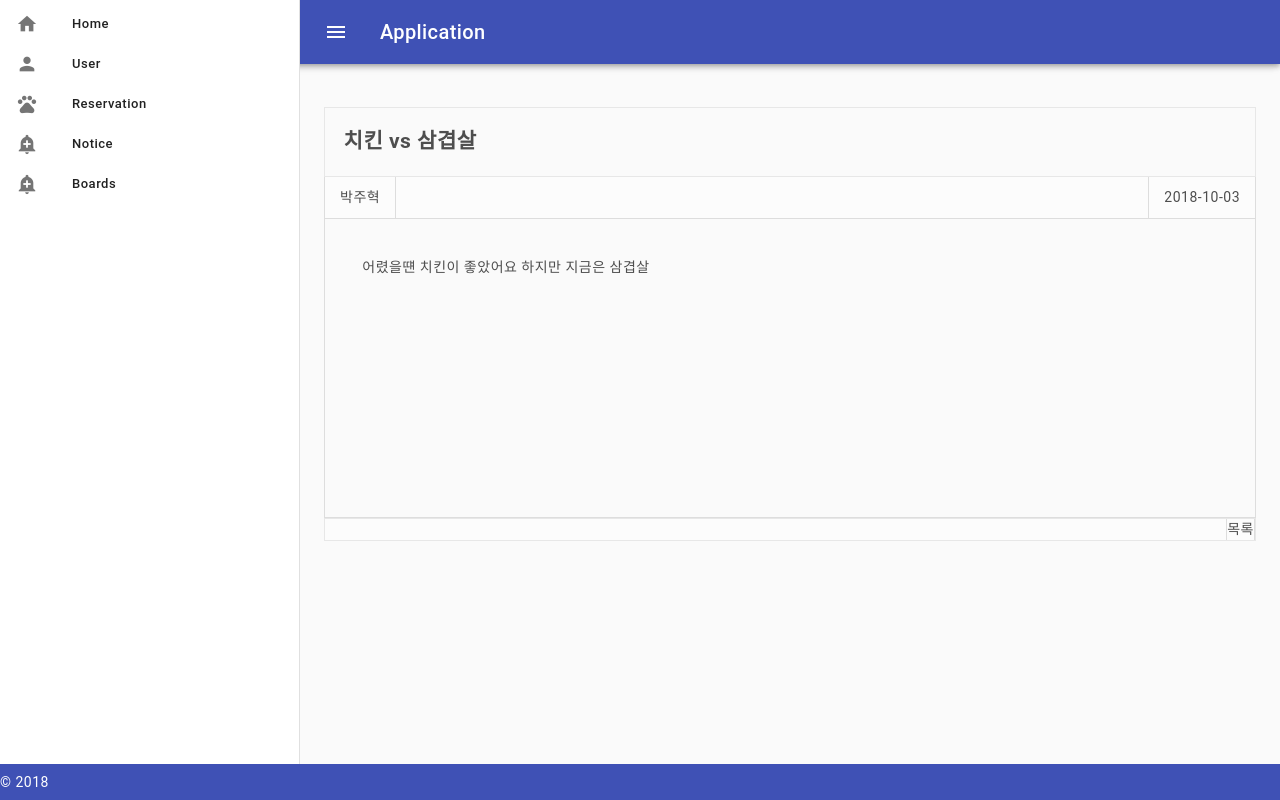
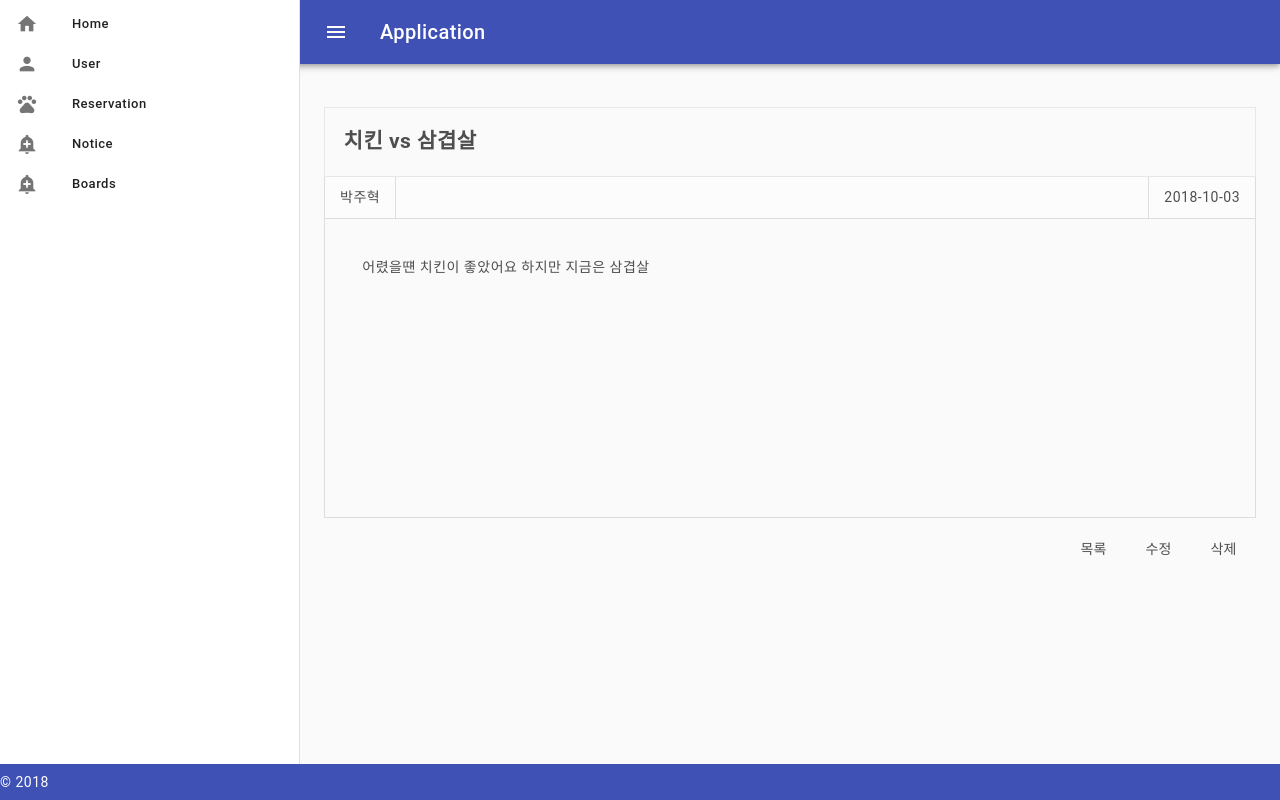
Before and after one commit to 21gramcompany/admin-web, a Nuxt app: page /boards/1 in a window 1280 px wide. Built offline with nearby package versions, Linux system fonts and the light colour scheme.

Commit message:
## Boards  ###디테일 페이지  - 삭제기능,목록보기  ###글쓰기 페이지  - date 변환

```diff
--- a/pages/boards/_id/index.vue
+++ b/pages/boards/_id/index.vue
@@ -32,11 +32,11 @@
             </div>
         </div>
 
-        <ul class="wt_box-web wt_box gray_color diary-footer">
-            <li class="right"><div @click="$router.go(-1)" >목록</div></li>
-            <li class="right"></li>
-            <li class="right"></li>
-        </ul>
+        <div class='submit-btn'>
+            <button class="btn btn-outline-dark btn-lg" @click="beforePage()">목록</button>
+            <button class="btn btn-outline-dark btn-lg" >수정</button>
+            <button class="btn btn-outline-dark btn-lg"  @click="remove(detail.id)">삭제</button>
+        </div>
     </div>
 </template>
 
@@ -56,16 +56,28 @@
         }
       },
       methods: {
-
+        beforePage() {
+            this.$router.go(-2)
+        },
+        remove(id) {
+            const idx = this.$boards.findIndex(
+                function(item) {
+                    return item.id === id;
+                }
+            );
+            var answer = confirm("정말 삭제 하시겠습니까?");
+            if(answer) {
+                this.$boards.splice(idx,1);
+                return this.$router.go(-2);
+            }
+        }
       }
     };
 </script>
 
 
-<style>
-body{
-    background: #fcfcfc;
-}
+<style scoped>
+
 .section_bottom{
     position: relative;
     border: 1px solid #E7E7E7;
@@ -133,6 +145,15 @@ div {
     border: 1px solid #E7E7E7
 }
 
+div.submit-btn {
+    text-align: right;
+    padding-top: 10px;
+}
+.btn-group-lg>.btn, .btn-lg {
+    height: 42px !important;
+    width: 65px !important;
+    margin: 0 !important;
+}
 @media (max-width: 768px) {
     .wt_box-web {
         display:none !important;
--- a/pages/boards/index.vue
+++ b/pages/boards/index.vue
@@ -1,11 +1,11 @@
 <template>
     <div class='wrap-jobdiary'>
         <div class="breadcrumb" style="" ><span class="left">
-            <a href="/boards" class='content-title' style="color:black; text-decoration: none;"><h2 style="color:black;" >21그램 게시판</h2></a></span>
+            <a href="/boards" class='content-title' style="color:black; text-decoration: none;"><h2 style="color:black;" >Boards</h2></a></span>
         </div>
 
         <div class="bo_fx">
-            <button @click="$router.push('/boards/new')" class="real-button btn btn-outline-dark btn-lg" >글 작성</button>
+            <button @click="$router.push('/boards/new')" class="real-button btn btn-outline-dark btn-lg" >글쓰기</button>
         </div>
 
         <table class ='table table-striped'>
@@ -27,14 +27,11 @@
                 </tr>
             </tbody>
         </table>
-
     </div>
 </template>
 
 <script>
-    // import axios from 'axios'
     import boards from '../../common/mock/boards';
-
     export default {
         head : {
             link: [{
@@ -56,28 +53,17 @@
 
 <style>
 
-body {
-    background-color: white;
-}
 .breadcrumb{
     margin-top: 2%;
 }
 .bo_fx a {
     color: #000 !important;
 }
-a.btn_b01 {
-    display: inline-block;
-    padding: 7px;
-    border: 1px solid #d9ded9;
-    background: #f2f5f9;
-    vertical-align: middle;
-}
+
 a {
     text-decoration: none !important;
 }
-#bo_list_total{
-    display: inline;
-}
+
 .bo_fx{
     box-sizing: inherit;
 }
@@ -91,9 +77,7 @@ a {
 }
 
 @media (min-width: 768px) {
-    .diary-tbody-real {
-        display:none
-    }
+
 }
 @media (max-width: 768px) {
     .diary-head {
@@ -119,9 +103,6 @@ a {
     #diary-tbody-author{
         height:30px;
     }
-    .diary-page{
-        display: none;
-    }
     .diary-tbody-web {
         display:none
     }
--- a/pages/boards/new/index.vue
+++ b/pages/boards/new/index.vue
@@ -60,7 +60,7 @@ export default {
     methods: {
         boardCreate() {
             var today = new Date();
-            var formatData =  today.getFullYear() + "-" + ( today.getMonth()+1 ) + "-" + today.getDate();
+            var formatData = this.formatDate(today);
             var addData = {
                 id: this.$boards.length + 1,
                 title : String(this.formData.title),
@@ -68,9 +68,16 @@ export default {
                 name: String(this.formData.name),
                 createDate : formatData
             }
-
             this.$boards.push(addData);
             this.$router.push('/boards')
+        },
+        formatDate(date) {
+            var month = '' + (date.getMonth() + 1);
+            var day = '' + date.getDate();
+            var year = date.getFullYear();
+            if (month.length < 2) month = '0' + month;
+            if (day.length < 2) day = '0' + day;
+            return [year, month, day].join('-');
         }
     },
     computed: {
```
